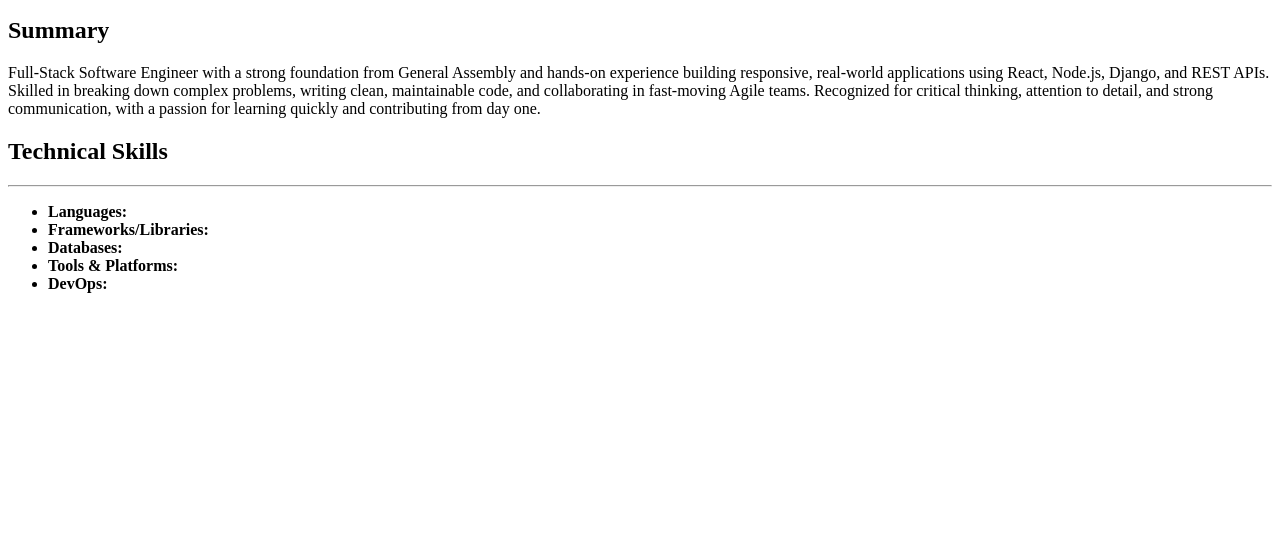
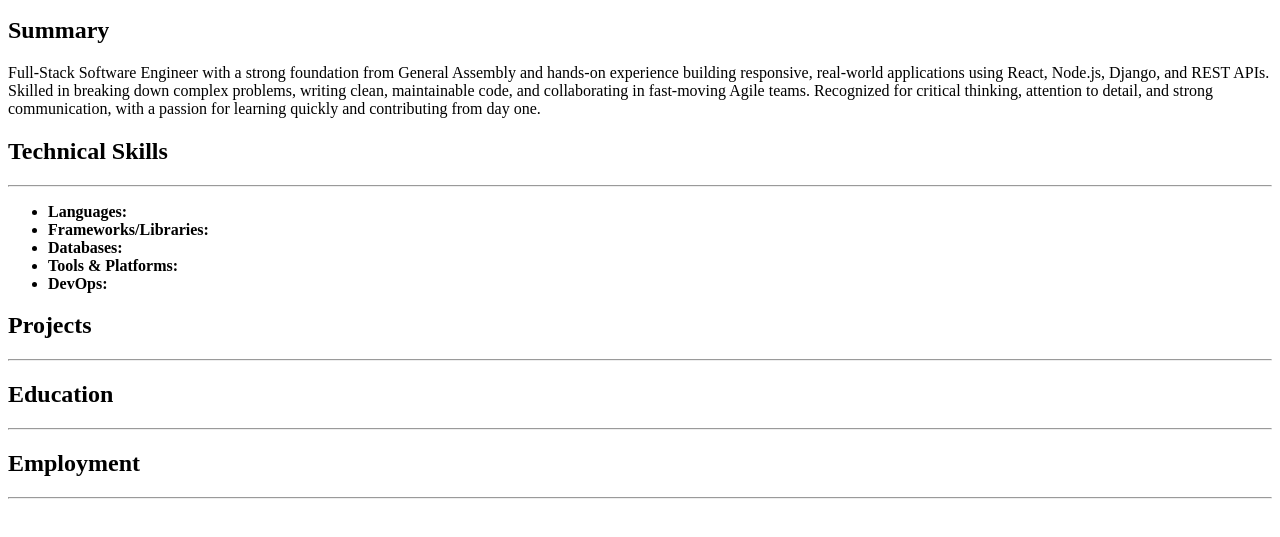
Before and after one commit to andrewtchau/capstone1-online-resume, a plain HTML site: page index.html in a window 1280 px wide. Shown: the part 101-638 px from the top of the page. Drawn offline with Linux system fonts and the light colour scheme.

Commit message:
created the rest of the sections

```diff
--- a/index.html
+++ b/index.html
@@ -21,5 +21,14 @@
         <li><b>Tools & Platforms:</b></li>
         <li><b>DevOps:</b></li>
     </ul>
+
+    <h2>Projects</h2>
+    <hr>
+
+    <h2>Education</h2>
+    <hr>
+
+    <h2>Employment</h2>
+    <hr>
 </body>
 </html>
```
